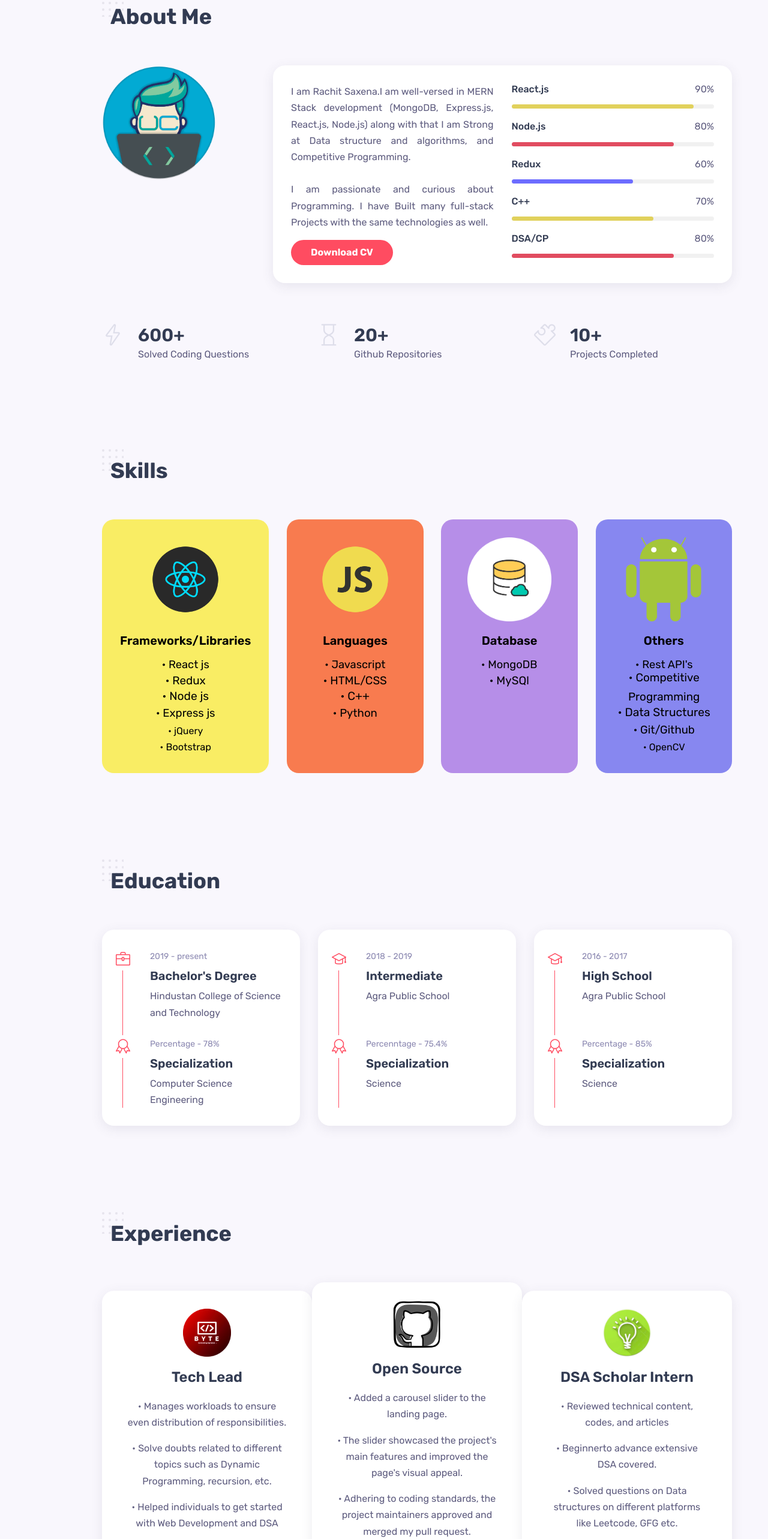
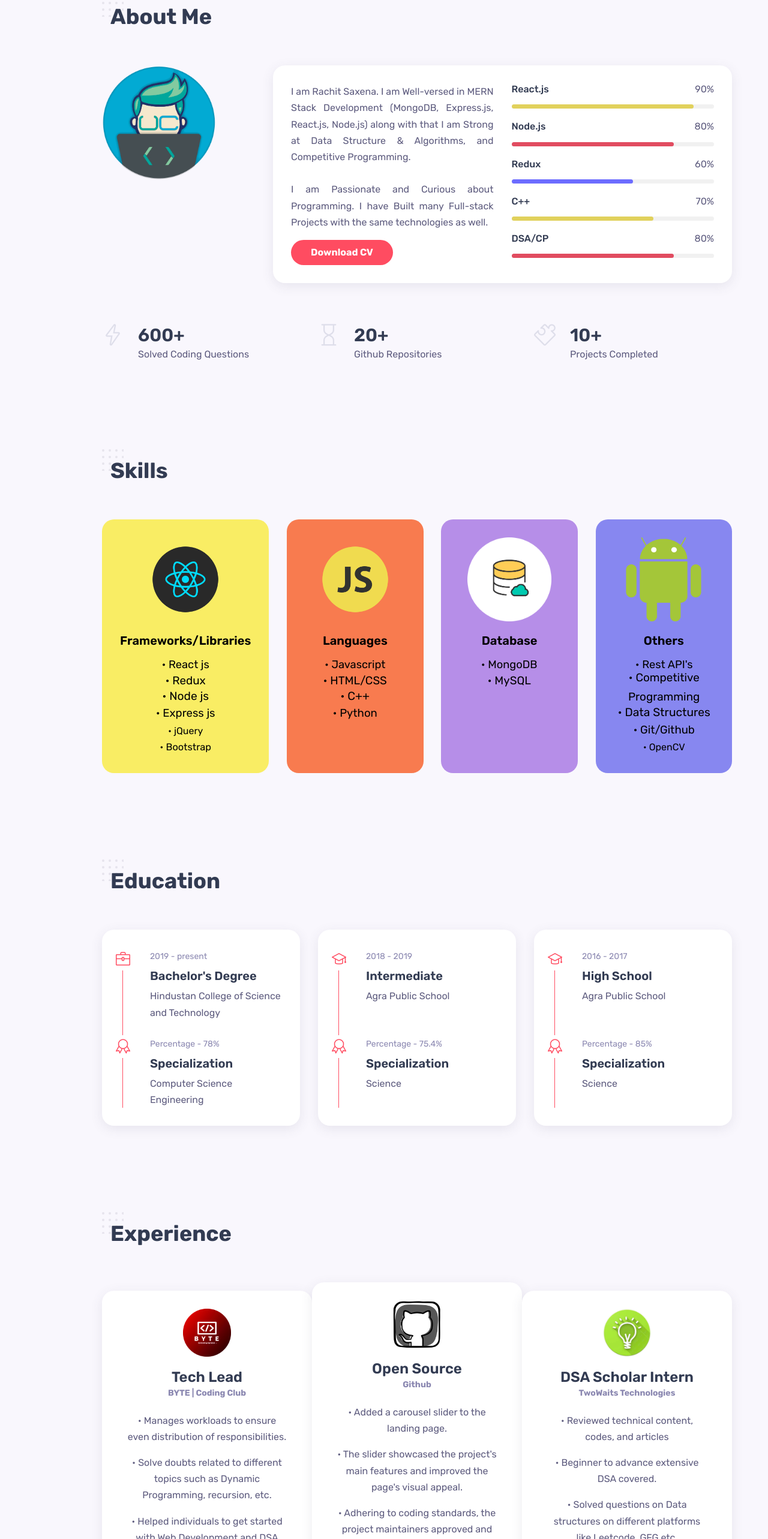
Before and after one commit to horcruxxxx/MyReactPortfolio, a React (Create React App) app in the folder myapp/: page / in a window 1280 px wide. Shown: the part 920-3486 px from the top of the page at 60% size. Built offline with nearby package versions, Linux system fonts and the light colour scheme; the HTML template or start-up script is replaced by a standard one.

Commit message:
corrected Spellings
corrected Spellings

```diff
--- a/myapp/src/components/About/about.jsx
+++ b/myapp/src/components/About/about.jsx
@@ -13,9 +13,9 @@ export default function About() {
 
         <div className="about__data grid">
           <div className="about__info">
-            <p className="about__description">I am Rachit Saxena.I am well-versed in MERN Stack development (MongoDB, Express.js, React.js, Node.js) along with that I am Strong at Data structure and algorithms, and Competitive Programming.<br/><br/>
-            I am passionate and curious about Programming. I have Built many full-stack Projects with the same technologies as well. </p>
-            <a href="https://drive.google.com/file/d/13IcDAaeUiKLv_yGReB2Z2kdjXgcSs4WI/view?usp=drivesdk" className="btn">Download CV</a>
+            <p className="about__description">I am Rachit Saxena. I am Well-versed in MERN Stack Development (MongoDB, Express.js, React.js, Node.js) along with that I am Strong at Data Structure & Algorithms, and Competitive Programming.<br/><br/>
+            I am Passionate and Curious about Programming. I have Built many Full-stack Projects with the same technologies as well. </p>
+            <a href="https://drive.google.com/file/d/1lSfmNUOZzo9pXzt4MwVIIcTRghVkdHyD/view?usp=drivesdk" className="btn">Download CV</a>
           </div>
 
           {/* SKILLS */}
--- a/myapp/src/components/Contact/contact.jsx
+++ b/myapp/src/components/Contact/contact.jsx
@@ -9,7 +9,7 @@ export default function contact() {
       <div className="contact__container grid">
         <div className="contact__info">
           <h3 className="contact__title">Lets talk about everything</h3>
-          <p className="contact__details">don't like fomrs? send me a mail at rachitsaxenakush1@gmail.com</p>
+          <p className="contact__details">don't like forms? send me a mail at rachitsaxenakush1@gmail.com</p>
         </div>
 
         <form action="https://formspree.io/f/mwkjnaaj" className="contact__form" method="POST">
@@ -29,10 +29,10 @@ export default function contact() {
             </div>
 
             <div className="contact__form-div contact__form-area">
-              <textarea name="messege" id="" cols="30" rows="10" className="contact__form-input" placeholder="Enter messesge"></textarea>
+              <textarea name="message" id="" cols="30" rows="10" className="contact__form-input" placeholder="Enter message"></textarea>
             </div>
 
-            <button className="btn">Send Messesge</button>
+            <button className="btn">Send Message</button>
           {/* </div> */}
         </form>
       </div>
--- a/myapp/src/components/Education/Data.jsx
+++ b/myapp/src/components/Education/Data.jsx
@@ -27,7 +27,7 @@ const Data = [
       id: 4,
       category: "Intermediate",
       icon: "icon-badge",
-      year: " Percenntage - 75.4%",
+      year: " Percentage - 75.4%",
       title: "Specialization ",
       desc: "Science",
     },
--- a/myapp/src/components/Experience/experience.css
+++ b/myapp/src/components/Experience/experience.css
@@ -20,12 +20,10 @@
     margin-bottom: 1rem;
 }
 
-.experience__item:hover{
-    /* padding:3.4rem 2.5rem;
-    position: relative;
-    z-index: 1;
-    box-shadow: black;
-    color: red; */
+.subtitle{
+    color:#8b88b1;
+    margin-top: -20px;
+    padding-bottom: 20px;
 }
 
 @media screen and (max-width:1024px) {
--- a/myapp/src/components/Experience/experience.jsx
+++ b/myapp/src/components/Experience/experience.jsx
@@ -3,8 +3,6 @@ import "./experience.css"
 import twowaits from "../../assets/twowaits_logo.png";
 import byte from "../../assets/byte_logo.png";
 import opensource from "../../assets/opensource_logo.png";
-import image2 from "../../assets/price-2.svg";
-import image3 from "../../assets/price-3.svg";
 
 export default function Experience() {
   return (
@@ -16,6 +14,7 @@ export default function Experience() {
         <div className="experience__item">
           <img src={byte} alt="" width="80" className="experience__img"></img>
           <h3 className="experience__title">Tech Lead</h3>
+          <h4 className="subtitle">BYTE | Coding Club</h4>
           <ul>
             <li className="experience__description">• Manages workloads to ensure even distribution of responsibilities.</li>
             <li className="experience__description">• Solve doubts related to different topics such as Dynamic Programming, recursion, etc.</li>
@@ -26,19 +25,21 @@ export default function Experience() {
         <div className="experience__item">
           <img src={opensource} alt="" width="80" className="experience__img"></img>
           <h3 className="experience__title">Open Source</h3>
+          <h4 className="subtitle">Github</h4>
           <ul>
             <li className="experience__description">• Added a carousel slider to the landing page.</li>
             <li className="experience__description">• The slider showcased the project's main features and improved the page's visual appeal.</li>
-            <li className="experience__description">•  Adhering to coding standards, the project maintainers approved and merged my pull request.</li>
+            <li className="experience__description">• Adhering to coding standards, the project maintainers approved and merged my pull request.</li>
           </ul>
         </div>
 
         <div className="experience__item">
           <img src={twowaits} alt="" width="80" className="experience__img"></img>
           <h3 className="experience__title">DSA Scholar Intern</h3>
+          <h4 className="subtitle">TwoWaits Technologies</h4>
           <ul>
             <li className="experience__description">• Reviewed technical content, codes, and articles</li>
-            <li className="experience__description">• Beginnerto advance extensive DSA covered.</li>
+            <li className="experience__description">• Beginner to advance extensive DSA covered.</li>
             <li className="experience__description">• Solved questions on Data structures on different platforms like Leetcode, GFG etc.</li>
           </ul>
         </div>
--- a/myapp/src/components/Projects/Menu.jsx
+++ b/myapp/src/components/Projects/Menu.jsx
@@ -1,22 +1,9 @@
-import adrixus from "../../assets/adrixus_login2.png";
-import blog from "../../assets/home_page3.png";
-import keeper from "../../assets/keeper4.png";
-import secret from "../../assets/secrets2.png"
-import cloak from "../../assets/cloak2.png";
-import react_comp from "../../assets/react_comp2.png";
-
-import project2 from "../../assets/project2.jpg";
 import project1 from "../../assets/project1.jpg";
 import project3 from "../../assets/project3.jpg";
 import project4 from "../../assets/project4.jpg";
-import project5 from "../../assets/project5.jpg";
 import project6 from "../../assets/project6.jpg";
 
-// import Work1 from "../../assets/work-1.svg";
-import Work2 from "../../assets/work-2.svg";
 import Work3 from "../../assets/work-3.svg";
-import Work4 from "../../assets/work-4.svg";
-import Work5 from "../../assets/work-5.svg";
 import Work6 from "../../assets/work-6.svg";
 
 const Menu = [
@@ -47,7 +34,7 @@ const Menu = [
       url:"https://github.com/horcruxxxx/Secrests",
       image: project4,
       title: "Secrets | Node.js + Express.js + Oauth + Passport.js",
-      category: "Bakend",
+      category: "Backend",
     },
     ,
     {
--- a/myapp/src/components/Skills/skills.jsx
+++ b/myapp/src/components/Skills/skills.jsx
@@ -4,9 +4,6 @@ import framework from "../../assets/react_logo3.png";
 import other from "../../assets/others_logo.png";
 import language from "../../assets/language_logo.png";
 import database from "../../assets/database_logo3.png";
-import Image1 from "../../assets/service-1.svg";
-// import Image2 from "../../assets/service-2.svg";
-// import Image3 from "../../assets/service-3.svg";
 
 export default function skills() {
   return (
@@ -44,7 +41,7 @@ export default function skills() {
               <h3 className="skills__title">Database</h3>
               <ul type="disc">
                 <li className="skills__description">• MongoDB</li>
-                <li className="skills__description">• MySQl </li>
+                <li className="skills__description">• MySQL </li>
               </ul>
             </div>
 
```
